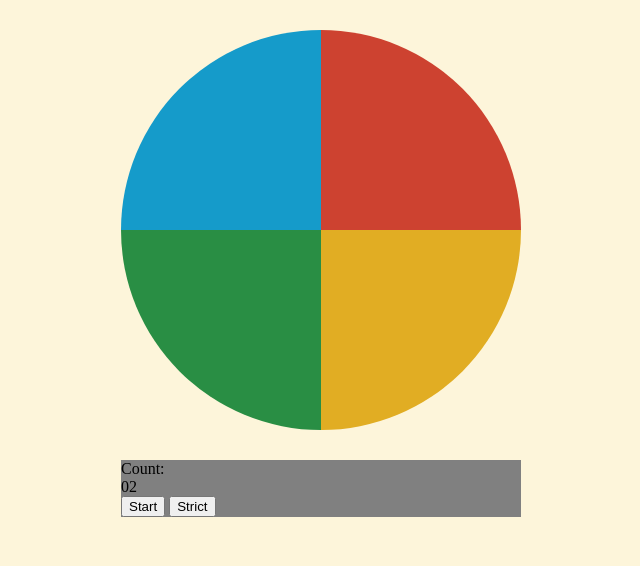
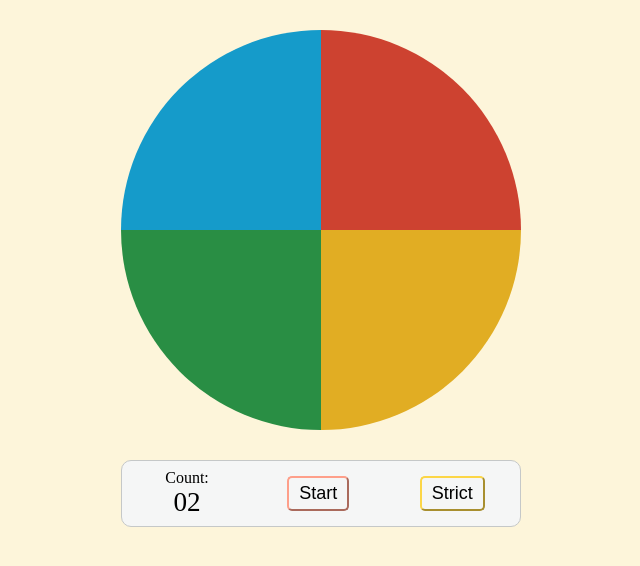
Before and after one commit to tymeart/simon, a website: page index.html in a window 1280 px wide. Shown: the whole page, without its empty margins (319-959 px from the left). Drawn offline with Linux system fonts and the light colour scheme.

Commit message:
Style control container and elements inside

```diff
--- a/sass/main.scss
+++ b/sass/main.scss
@@ -72,12 +72,41 @@ body {
 }
 
 .controls {
-  background-color: gray;
+  align-items: center;
+  background-color: $control-panel;
+  border: 1px #C5C8C8 solid;
+  border-radius: 10px;
+  display: flex;
+  justify-content: space-around;
   width: 400px;
 }
 
-.message {
-  background-color: rgba(0, 0, 0, 0.6);
-  height: 80px;
-  width: 250px;
+.count {
+  align-items: center;
+  display: flex;
+  flex-direction: column;
+  justify-content: center;
+  margin: 8px;
+
+  &__number {
+    font: {
+      size: 1.7em;
+    }
+  }
 }
+
+.start,
+.strict {
+  background-color: $control-panel;
+  border-radius: 5px;
+  font-size: 18px;
+  padding: 5px 10px;
+}
+
+.start {
+  border-color: #FE9F8A;
+}
+
+.strict {
+  border-color: #FCD647;
+}
```
Also changed, not shown: css/main.css.
